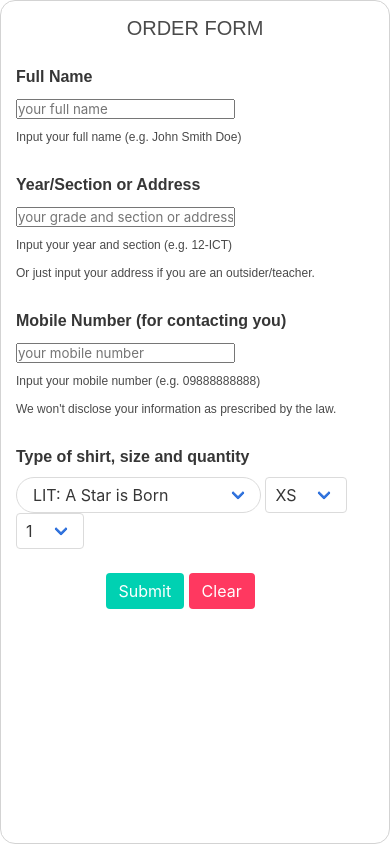
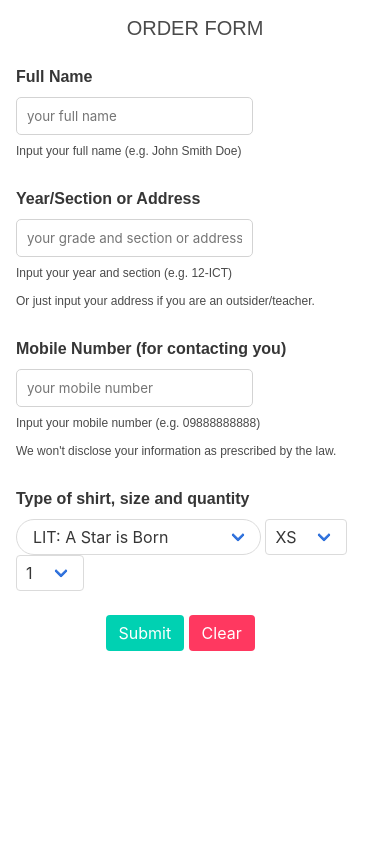
Before and after one commit to leindfraust/LCC-Media-Website, a PHP site: page /requestForm.php in a window 390 px wide. Run offline with PHP 8.4, Linux system fonts and the light colour scheme; some libraries are stand-ins or nearby versions.

Commit message:
Update style.css

```diff
--- a/css/style.css
+++ b/css/style.css
@@ -157,7 +157,7 @@ nav {
     }
 
     .field {
-        border: 1px solid #d3d3d3;
+        border: 1px solid transparent;
         position: absolute;
         bottom: 0% !important;
         padding: 15px !important;
@@ -175,7 +175,6 @@ nav {
     }
 
     input {
-        padding: 0 !important;
         width: auto !important
     }
 
@@ -281,13 +280,13 @@ nav {
 }
 
 .field {
-    border: 1px solid #d3d3d3;
+    border: 1px solid transparent;
     position: absolute;
     bottom: 2%;
     padding: 25px;
     left: 25%;
     right: 25%;
-    top: 2%;
+    top: .1%;
     border-radius: 15px;
 }
 
@@ -301,6 +300,8 @@ nav {
 input {
     padding: 10px;
     width: 300px;
+    border-radius: 5px;
+    border: 1px solid #d3d3d3;
 }
 
 center > a > span > img:hover {
```
